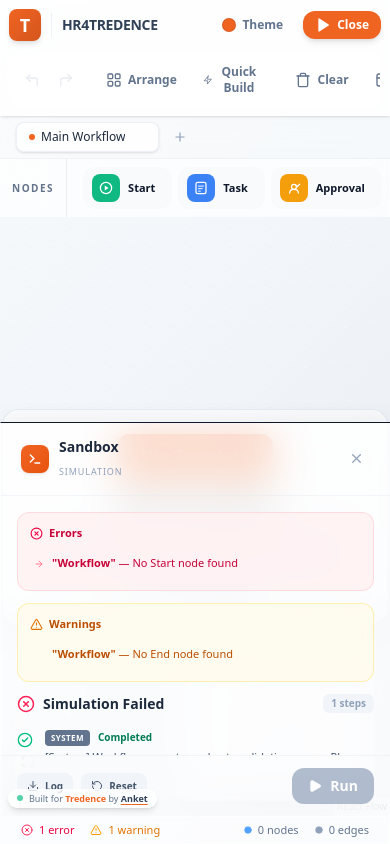
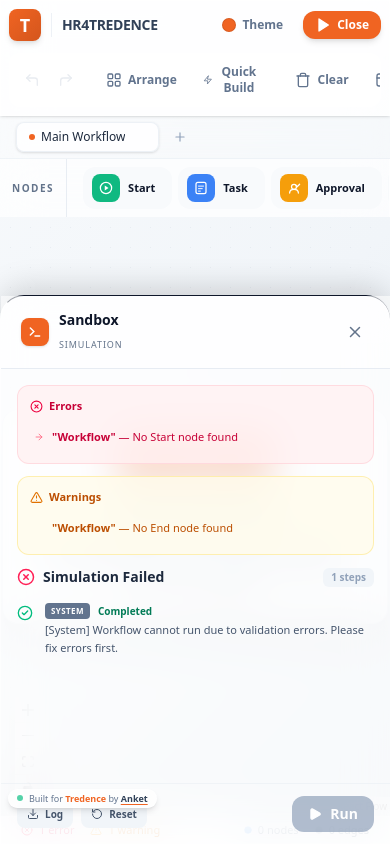
Before and after one commit to anket08/hello-tredence-here-is-your-hr-flow, a React (Vite) app: page / in a window 390 px wide. Both pictures are taken after a click on the button "Test". Built offline with nearby package versions, Linux system fonts and the light colour scheme; a web font is replaced by a local one.

Commit message:
feat(mobile): improve mobile usability with bottom sheets and hiding minimap

```diff
--- a/src/components/Canvas/WorkflowCanvas.tsx
+++ b/src/components/Canvas/WorkflowCanvas.tsx
@@ -146,11 +146,11 @@ const WorkflowCanvasInner: React.FC = () => {
       >
         <Background gap={20} size={1} color="var(--theme-grid-dot)" />
         <Controls
-          className="!backdrop-blur-lg !rounded-xl !shadow-lg transition-colors duration-400"
+          className="!backdrop-blur-lg !rounded-xl !shadow-lg transition-colors duration-400 hidden sm:flex"
           style={{ background: 'var(--theme-panel-bg)', borderColor: 'var(--theme-panel-border)', fill: 'var(--theme-text)' }}
         />
         <MiniMap
-          className="!shadow-lg !rounded-xl overflow-hidden transition-colors duration-400"
+          className="!shadow-lg !rounded-xl overflow-hidden transition-colors duration-400 hidden md:block"
           style={{ background: 'var(--theme-panel-bg)', borderColor: 'var(--theme-panel-border)', borderWidth: '1px' }}
           maskColor="var(--theme-minimap-mask)"
           nodeColor={(node) => {
--- a/src/components/Properties/PropertiesPanel.tsx
+++ b/src/components/Properties/PropertiesPanel.tsx
@@ -17,6 +17,7 @@ export const PropertiesPanel: React.FC = () => {
   const updateNodeData = useStore((s) => s.updateNodeData);
   const deleteSelectedElements = useStore((s) => s.deleteSelectedElements);
   const duplicateNode = useStore((s) => s.duplicateNode);
+  const setSelectedNode = useStore((s) => s.setSelectedNode);
   const [actions, setActions] = useState<AutomatedAction[]>([]);
 
   const selectedNode = nodes.find((node) => node.id === selectedNodeId);
@@ -29,7 +30,7 @@ export const PropertiesPanel: React.FC = () => {
 
   if (!selectedNode) {
     return (
-      <aside className="w-full md:w-72 h-[35%] md:h-full glass-panel flex flex-col justify-center items-center z-20 md:z-10 border-t md:border-t-0 shadow-[0_-4px_20px_rgba(0,0,0,0.05)] md:shadow-none transition-colors duration-400">
+      <aside className="hidden md:flex w-full md:w-72 h-[35%] md:h-full glass-panel flex-col justify-center items-center z-20 md:z-10 border-t md:border-t-0 shadow-[0_-4px_20px_rgba(0,0,0,0.05)] md:shadow-none transition-colors duration-400">
         <div className="text-center px-6">
           <div className="w-12 h-12 rounded-2xl flex items-center justify-center mx-auto mb-3 theme-input transition-colors duration-400">
             <span className="text-xl">🖱️</span>
@@ -73,13 +74,13 @@ export const PropertiesPanel: React.FC = () => {
   const nodeColor = colorMap[type] || '#64748b';
 
   return (
-    <aside className="w-full md:w-72 h-[45%] md:h-full glass-panel flex flex-col z-20 md:z-10 overflow-y-auto border-t md:border-t-0 shadow-[0_-4px_20px_rgba(0,0,0,0.05)] md:shadow-none transition-colors duration-400">
+    <aside className="fixed md:relative bottom-0 left-0 right-0 h-[65vh] md:h-full w-full md:w-72 glass-panel flex flex-col z-50 md:z-10 overflow-y-auto border-t md:border-t-0 shadow-[0_-8px_30px_rgba(0,0,0,0.15)] md:shadow-none transition-colors duration-400 rounded-t-3xl md:rounded-none animate-slide-up md:animate-none">
       {/* Header */}
       <div className="p-4 border-b flex items-center justify-between sticky top-0 backdrop-blur-lg z-10 transition-colors duration-400" style={{ background: 'var(--theme-panel-bg)', borderColor: 'var(--theme-panel-border)' }}>
         <div className="flex items-center gap-2.5">
-          <div className="w-3 h-3 rounded-full" style={{ background: nodeColor }}></div>
-          <div>
-            <h2 className="text-sm font-bold capitalize transition-colors duration-400" style={{ color: 'var(--theme-text)' }}>{type} Node</h2>
+          <div className="w-3 h-3 rounded-full shrink-0" style={{ background: nodeColor }}></div>
+          <div className="min-w-0">
+            <h2 className="text-sm font-bold capitalize transition-colors duration-400 truncate" style={{ color: 'var(--theme-text)' }}>{type} Node</h2>
             <p className="text-[9px] font-mono transition-colors duration-400 theme-label">{selectedNode.id.slice(0, 8)}</p>
           </div>
         </div>
@@ -97,6 +98,13 @@ export const PropertiesPanel: React.FC = () => {
             title="Delete Node"
           >
             <Trash2 size={16} />
+          </button>
+          <button
+            onClick={() => setSelectedNode(null)}
+            className="md:hidden p-2 text-slate-400 hover:bg-slate-100 rounded-lg ml-1"
+            title="Close Panel"
+          >
+            <svg viewBox="0 0 24 24" fill="none" stroke="currentColor" strokeWidth="2" className="w-5 h-5"><path strokeLinecap="round" strokeLinejoin="round" d="M6 18L18 6M6 6l12 12" /></svg>
           </button>
         </div>
       </div>
--- a/src/components/Sandbox/SandboxPanel.tsx
+++ b/src/components/Sandbox/SandboxPanel.tsx
@@ -104,23 +104,23 @@ export const SandboxPanel: React.FC = () => {
   if (!sandboxOpen) return null;
 
   return (
-    <aside className="w-full md:w-[340px] h-[60%] md:h-full glass-panel absolute bottom-0 md:relative flex flex-col z-20 md:z-10 shrink-0 animate-slide-in-right border-t md:border-t-0 shadow-[0_-4px_20px_rgba(0,0,0,0.05)] md:shadow-none bg-white/95 md:bg-white/70">
+    <aside className="fixed md:relative bottom-0 left-0 right-0 h-[65vh] md:h-full w-full md:w-[340px] glass-panel flex flex-col z-50 md:z-10 shrink-0 animate-slide-up md:animate-none border-t md:border-t-0 shadow-[0_-8px_30px_rgba(0,0,0,0.15)] md:shadow-none transition-colors duration-400 rounded-t-3xl md:rounded-none">
       {/* Header */}
-      <div className="flex items-center justify-between px-5 py-3.5 border-b border-slate-200/40 shrink-0">
+      <div className="flex items-center justify-between px-5 py-3.5 border-b shrink-0 transition-colors duration-400" style={{ background: 'var(--theme-panel-bg)', borderColor: 'var(--theme-panel-border)' }}>
         <div className="flex items-center gap-2.5">
-          <div className="w-7 h-7 bg-gradient-to-br from-[#f06422] to-[#e8530e] rounded-lg flex items-center justify-center text-white shadow-sm">
+          <div className="w-7 h-7 rounded-lg flex items-center justify-center text-white shadow-sm" style={{ background: 'var(--theme-primary)' }}>
             <svg viewBox="0 0 24 24" className="w-3.5 h-3.5" fill="none" stroke="currentColor" strokeWidth="2.5" strokeLinecap="round">
               <polyline points="4,17 10,11 4,5" />
               <line x1="12" y1="19" x2="20" y2="19" />
             </svg>
           </div>
           <div>
-            <h2 className="text-sm font-bold text-slate-800">Sandbox</h2>
-            <span className="text-[9px] text-slate-400 uppercase tracking-widest font-medium">Simulation</span>
+            <h2 className="text-sm font-bold transition-colors duration-400" style={{ color: 'var(--theme-text)' }}>Sandbox</h2>
+            <span className="text-[9px] uppercase tracking-widest font-medium transition-colors duration-400 theme-label">Simulation</span>
           </div>
         </div>
-        <button onClick={() => setSandboxOpen(false)} className="p-1.5 hover:bg-slate-100 rounded-lg text-slate-400 transition-colors">
-          <X size={15} />
+        <button onClick={() => setSandboxOpen(false)} className="p-1.5 hover:opacity-70 rounded-lg transition-colors theme-label">
+          <X size={18} />
         </button>
       </div>
 
```
